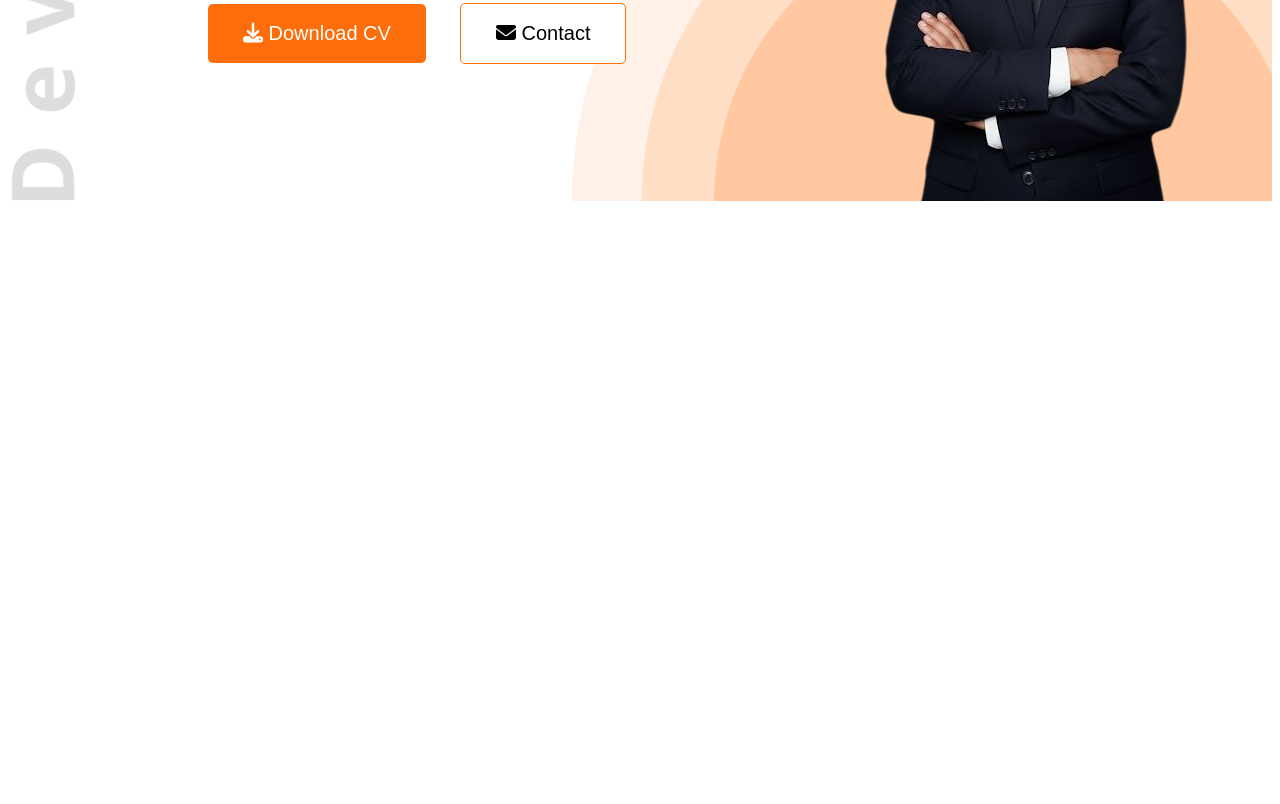
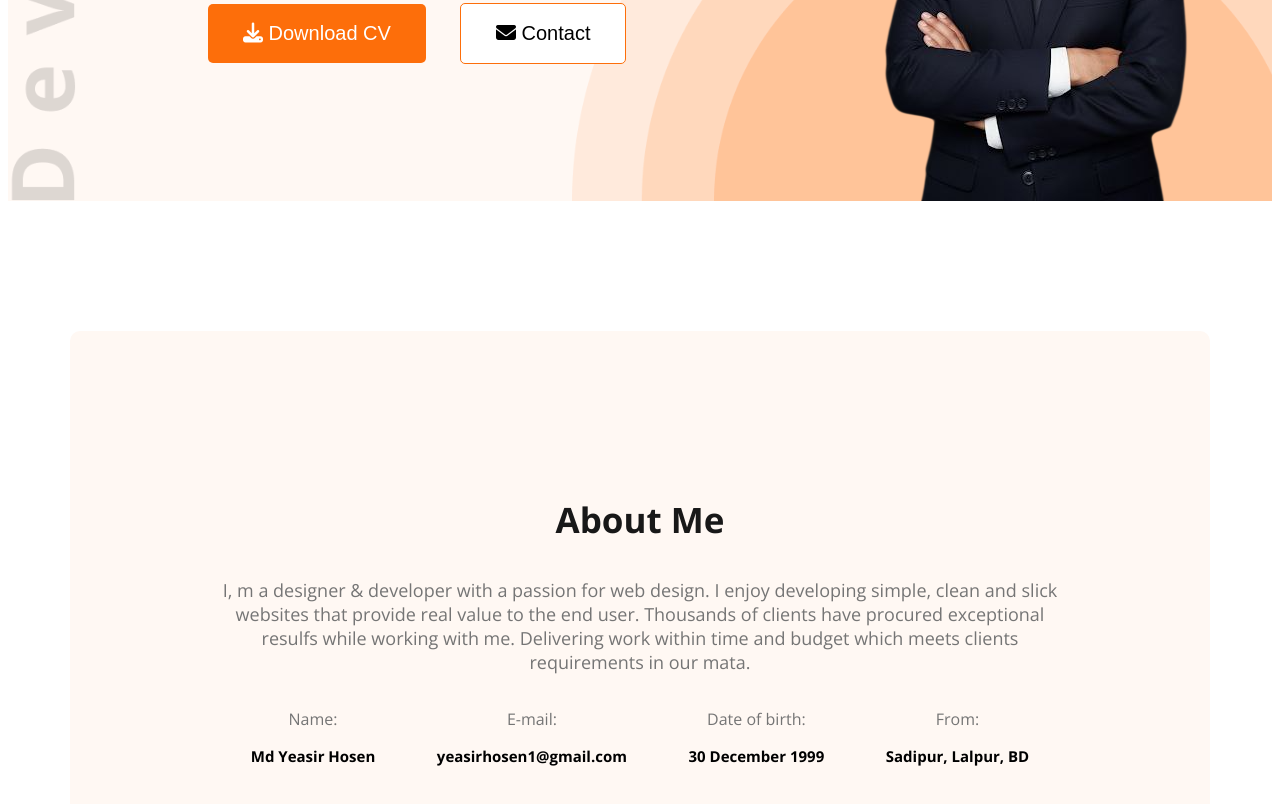
Before and after one commit to yeasirhosen1-web-devloper/Web-dev-portfolio, a plain HTML site: page index.html in a window 1280 px wide. Shown: the part 470-1274 px from the top of the page. Before the commit the page ends 800 px from the top, so only its background shows below. Drawn offline with nearby package versions, Linux system fonts and the light colour scheme.

Commit message:
added about section done

```diff
--- a/Css/protfolio.css
+++ b/Css/protfolio.css
@@ -68,4 +68,28 @@
     font-size: 20px;
     margin-left: 30px;
   }
+  /* main section styel*/
+  main{
+        max-width: 1140px;
+        margin: 0 auto;
+
+  }
   /* about section */
+.about{
+    border-radius: 10px;
+    text-align: center;
+    padding: 130px 150px;
+    margin-top: 130px;
+
+}
+.about-items{
+    display: flex;
+    justify-content: space-around;
+}
+.item-title{
+color: #757575;
+}
+.item-description{
+    font-weight: bold;
+    font-size: 15px;
+}
--- a/Css/reuse.css
+++ b/Css/reuse.css
@@ -29,3 +29,16 @@
     font-size: 20px;
 
 }
+.section-title{
+    font-size:35px ;
+    font-weight: bold;
+    color: #181818;
+}
+
+.section-description{
+    font-size: 18px;
+    color: #757575;
+}
+.secendary-bg{
+    background-color: #FFF8F3;
+}
--- a/index.html
+++ b/index.html
@@ -15,7 +15,7 @@
      <title>Web Devloper Yeasir</title>
 </head>
 <body class="open-sans-font ">
-    <header >
+    <header class="secendary-bg" >
         <!-- navbar -->
             <nav>
                 <h3 class="nav-title">Yea<span class="text-higlight">s</span>ir</h3>
@@ -45,9 +45,33 @@
     </header>
 
     <main>
-        <section class="about">
+        <section class="about secendary-bg">
+            <h3 class="section-title">
+                About Me
+            </h3>
+            <p class="section-description">
+                I, m a designer & developer with a passion for web design. I enjoy developing simple, clean and slick websites that provide real value to the end user. Thousands of clients have procured exceptional resulfs while working with me. Delivering work within time and budget which meets clients requirements in our mata.
+            </p>
+                <div class="about-items">
+                    <!-- .about-item*4>p.item-title+p.item-description -->
+                       <div class="about-item">
+                        <p class="item-title"> Name:</p>
+                        <p class="item-description">Md Yeasir Hosen</p>
+                       </div>
+                       <div class="about-item">
+                        <p class="item-title">E-mail:</p>
+                        <p class="item-description">yeasirhosen1@gmail.com</p>
+                       </div>
+                       <div class="about-item">
+                        <p class="item-title"> Date of birth:</p>
+                        <p class="item-description"> 30 December 1999</p>
+                       </div>
+                       <div class="about-item">
+                        <p class="item-title">From:</p>
+                        <p class="item-description"> Sadipur, Lalpur, BD </p>
+                       </div>
 
-
+                </div>
         </section>
 
 
```
